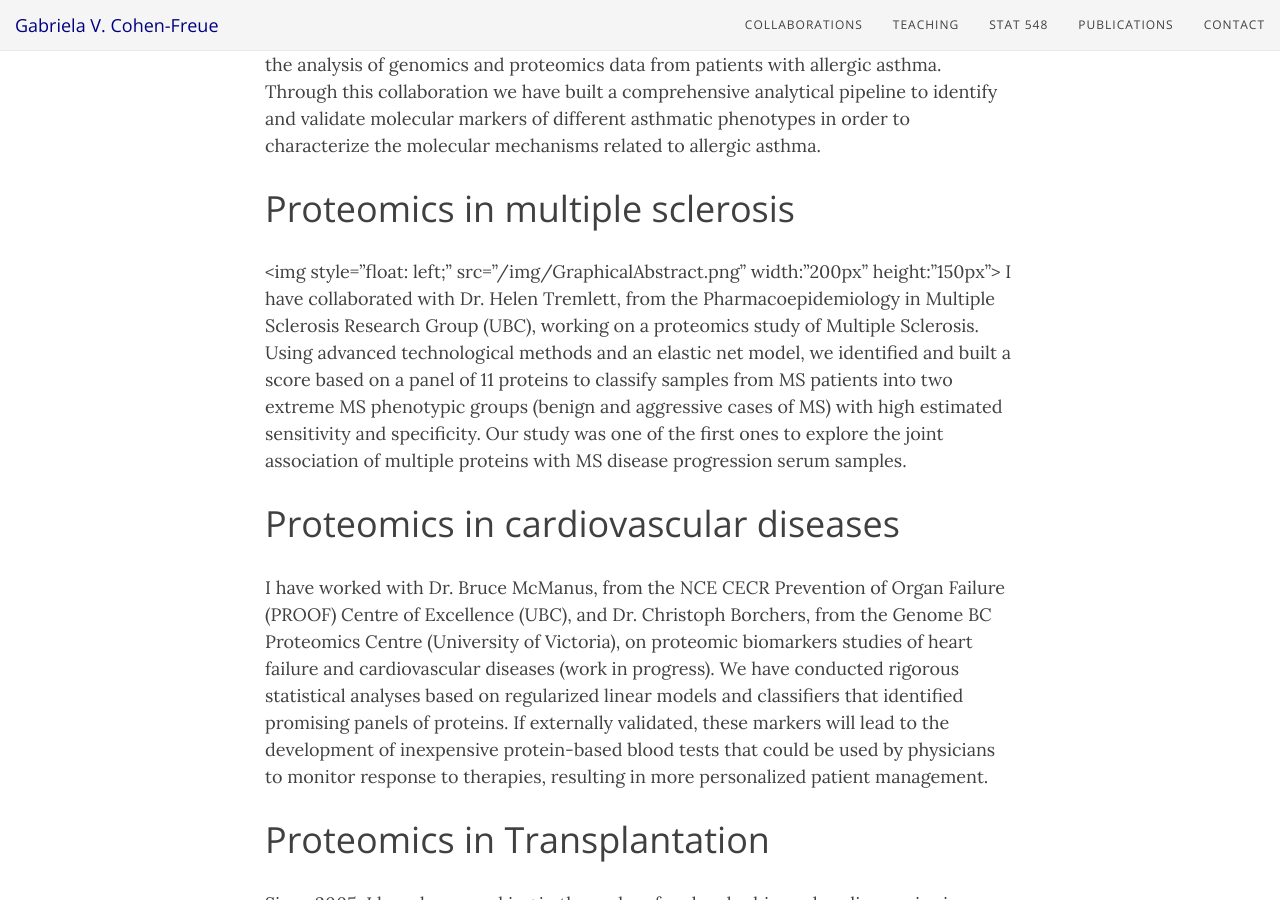
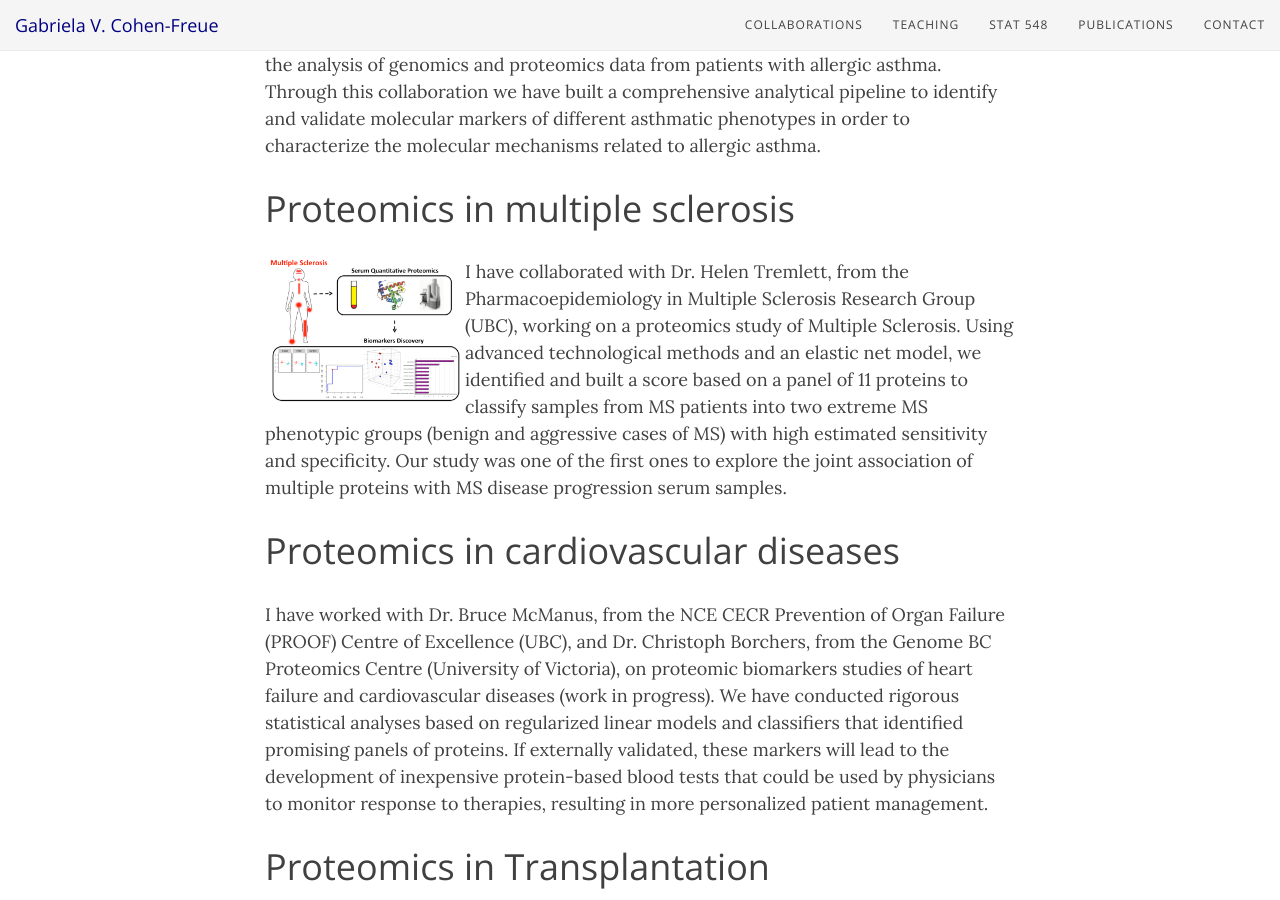
Before and after one commit to gcohenfr/gcohenfr.github.io, a Jekyll site: the page built from collab.md, in a window 1280 px wide and 900 px high, scrolled down 737 px. Built offline with Jekyll 4.4.1, drawn with Linux system fonts in a browser that asks for light colours; nearby versions of some CDN libraries.

Commit message:
img fix attempt

```diff
--- a/collab.md
+++ b/collab.md
@@ -11,7 +11,7 @@ My research group is currently collaborating with Dr. Randy Gascoyne, Dr. David
 Together with Dr. Scott Tebbutt, from iCAPTURE and PROOF Centre, we are working on the analysis of genomics and proteomics data from patients with allergic asthma. Through this collaboration we have built a comprehensive analytical pipeline to identify and validate molecular markers of different asthmatic phenotypes in order to characterize the molecular mechanisms related to allergic asthma.
 
 # Proteomics in multiple sclerosis
-<img style="float: left;" src="/img/GraphicalAbstract.png" width:"200px" height:"150px">
+<img style="float: left;" src="/img/GraphicalAbstract.png" height="150" width="200">
 I have collaborated with Dr. Helen Tremlett, from the Pharmacoepidemiology in Multiple Sclerosis Research Group (UBC), working on a proteomics study of Multiple Sclerosis. Using advanced technological methods and an elastic net model, we identified and built a score based on a panel of 11 proteins to classify samples from MS patients into two extreme MS phenotypic groups (benign and aggressive cases of MS) with high estimated sensitivity and specificity. Our study was one of the first ones to explore the joint association of multiple proteins with MS disease progression serum samples.
 
 # Proteomics in cardiovascular diseases
```
